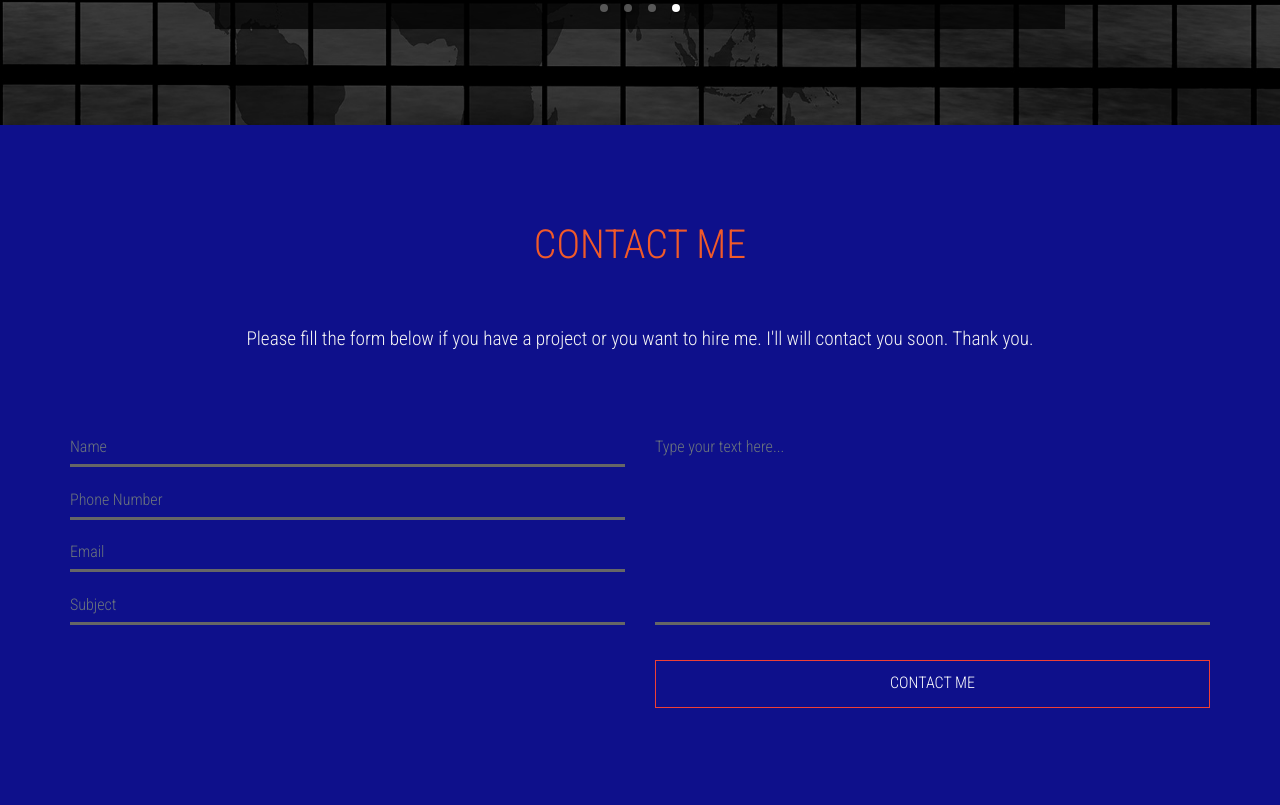
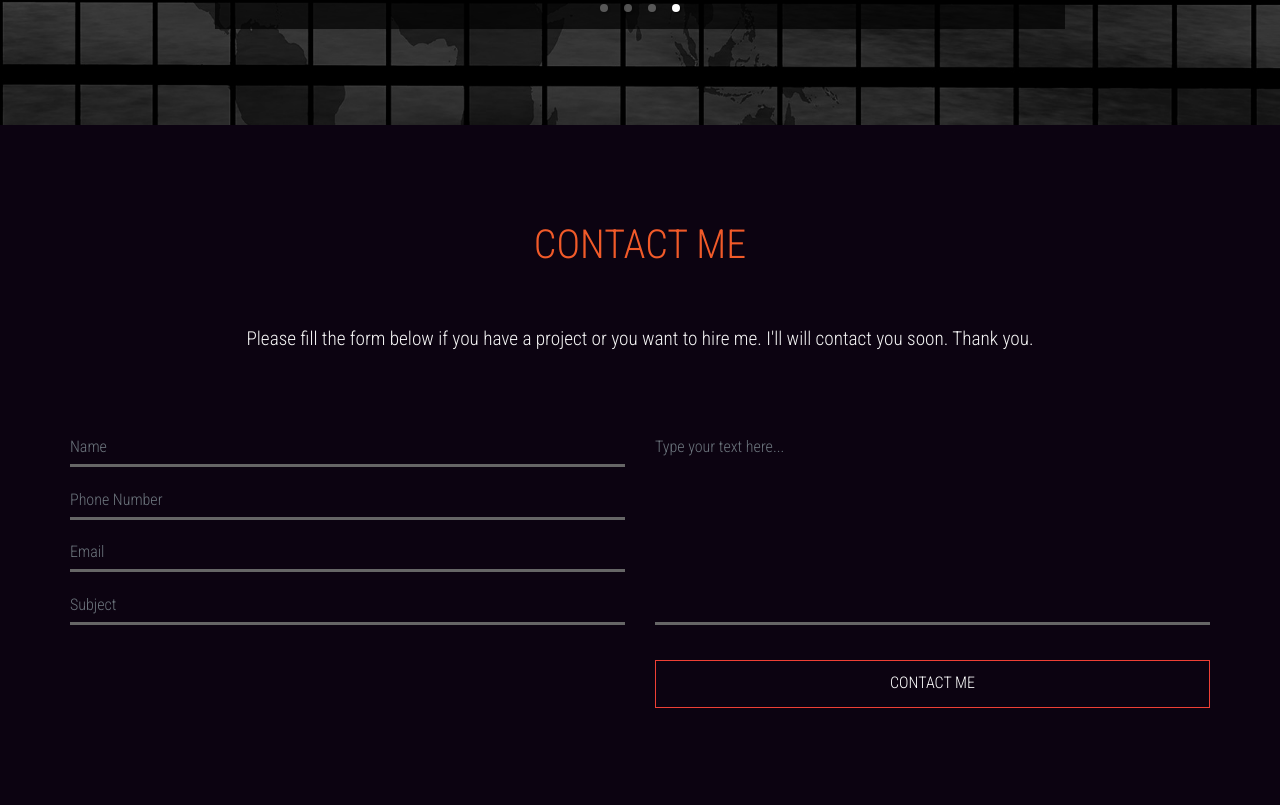
Before and after one commit to mohammad-nirou/portfolio-project, a React (Create React App) app: page / in a window 1280 px wide. Shown: the part 4255-5060 px from the top of the page. Built offline with nearby package versions, Linux system fonts and the light colour scheme.

Commit message:
fixed color of contacts

```diff
--- a/src/App.css
+++ b/src/App.css
@@ -12,7 +12,7 @@
   --primary-black: #000000;
   --primary-transparent-black: rgba(0, 0, 0, 0.7);
   --primary-green: #00b09b;
-  --primary-dark-blue: #0e108b;
+  --primary-dark-purple: #0c0311;
 
 
 }
@@ -555,7 +555,7 @@ padding-top: 2rem !important;
 
 /**********************************CONTACTS************************************************/
 .contacts{
-  background: var(--primary-dark-blue);
+  background: var(--primary-dark-purple);
   padding: 3rem 0;
 }
 
```
